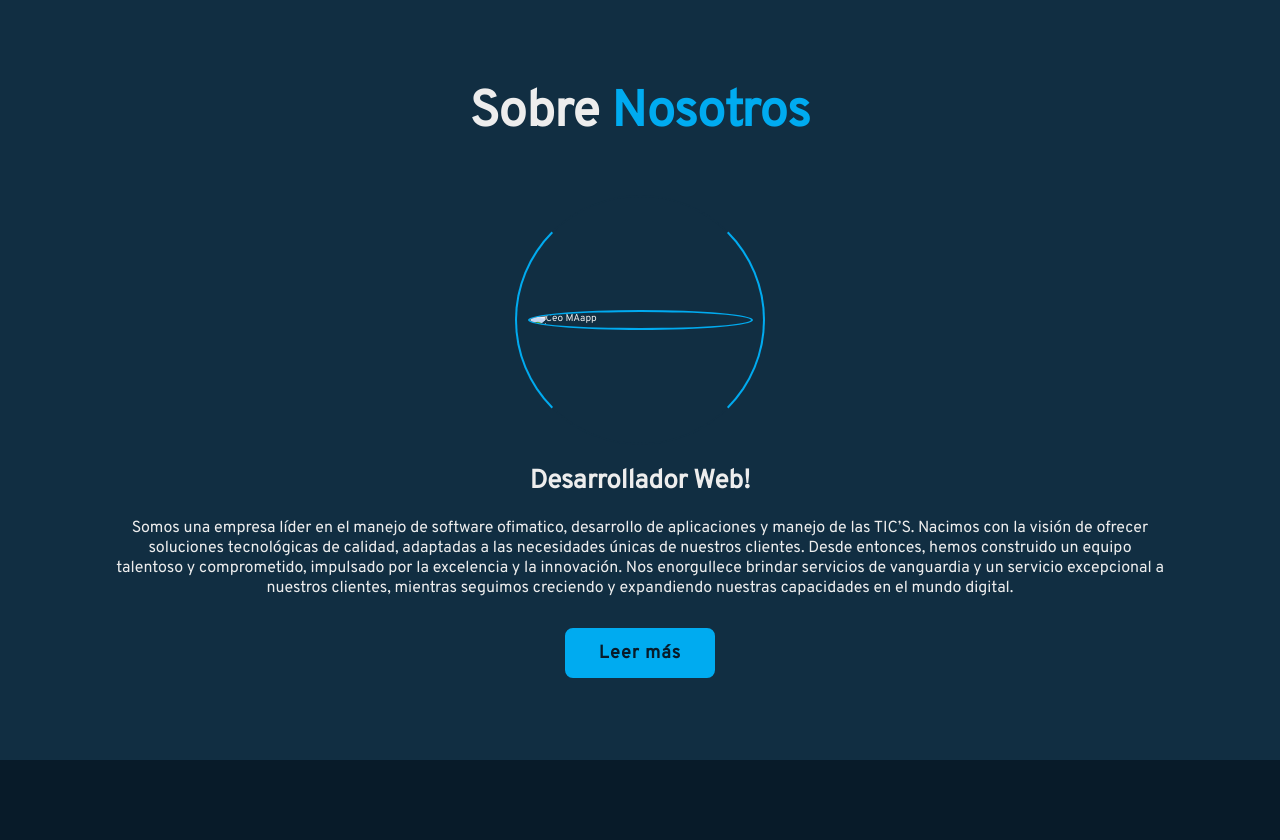
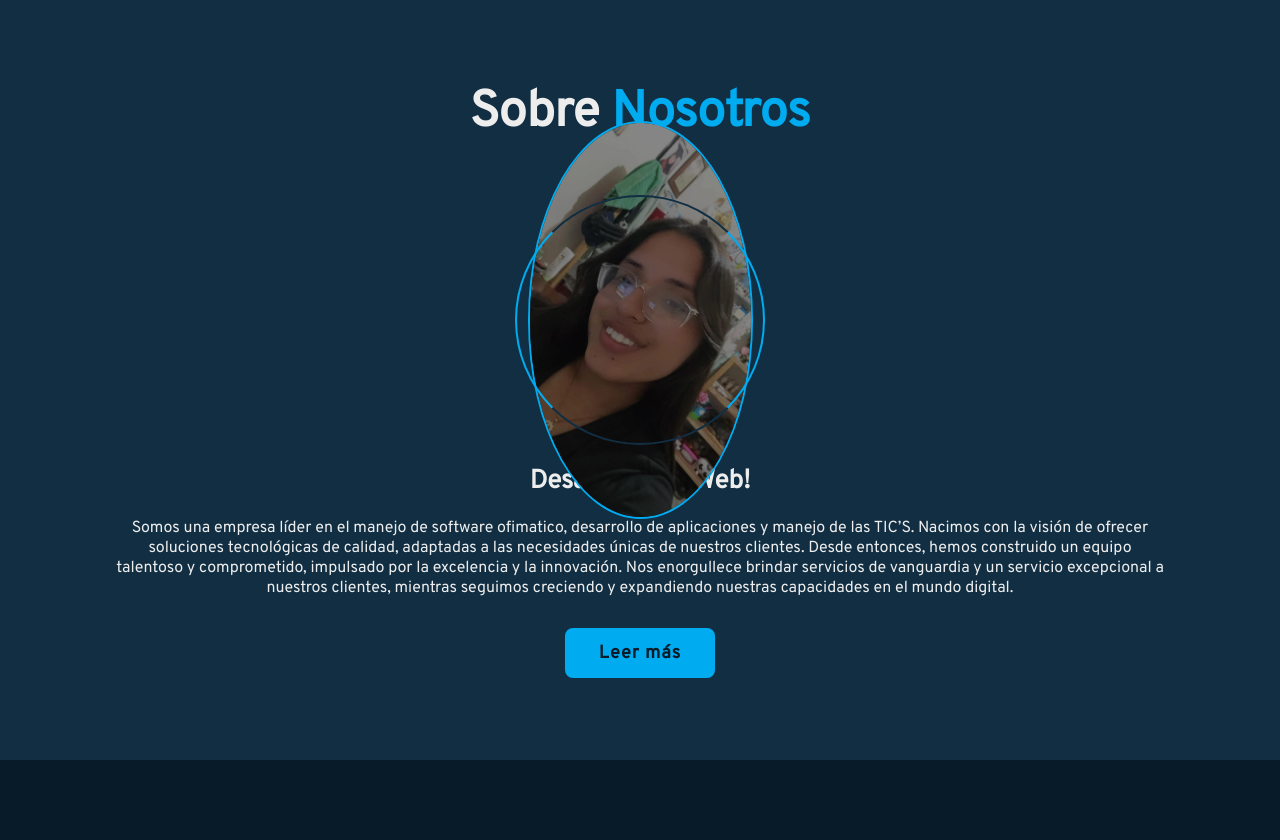
Before and after one commit to estefany2708/MA.APP., a plain HTML site: page index.html in a window 1280 px wide. Shown: the part 840-1680 px from the top of the page. Drawn offline with Linux system fonts and the light colour scheme.

Commit message:
Update index.html

```diff
--- a/index.html
+++ b/index.html
@@ -58,7 +58,7 @@
         <h2 class="heading">Sobre <span>Nosotros</span></h2>
 
         <div class="about-img">
-            <img src="./img/estefany.jpg" alt="Ceo MAapp">
+            <img src="./img/estefany.jfif" alt="Ceo MAapp">
             <span class="circle-spin"></span>
         </div>
 
```
